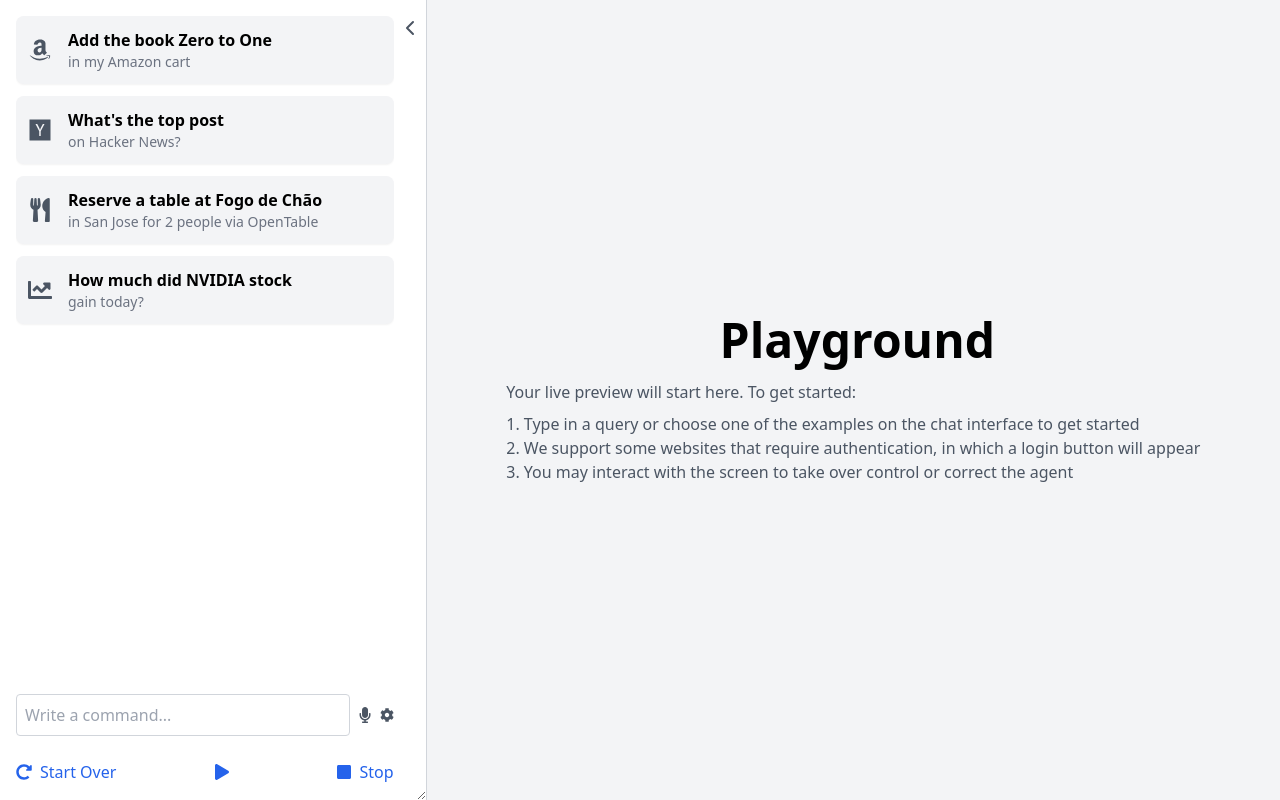
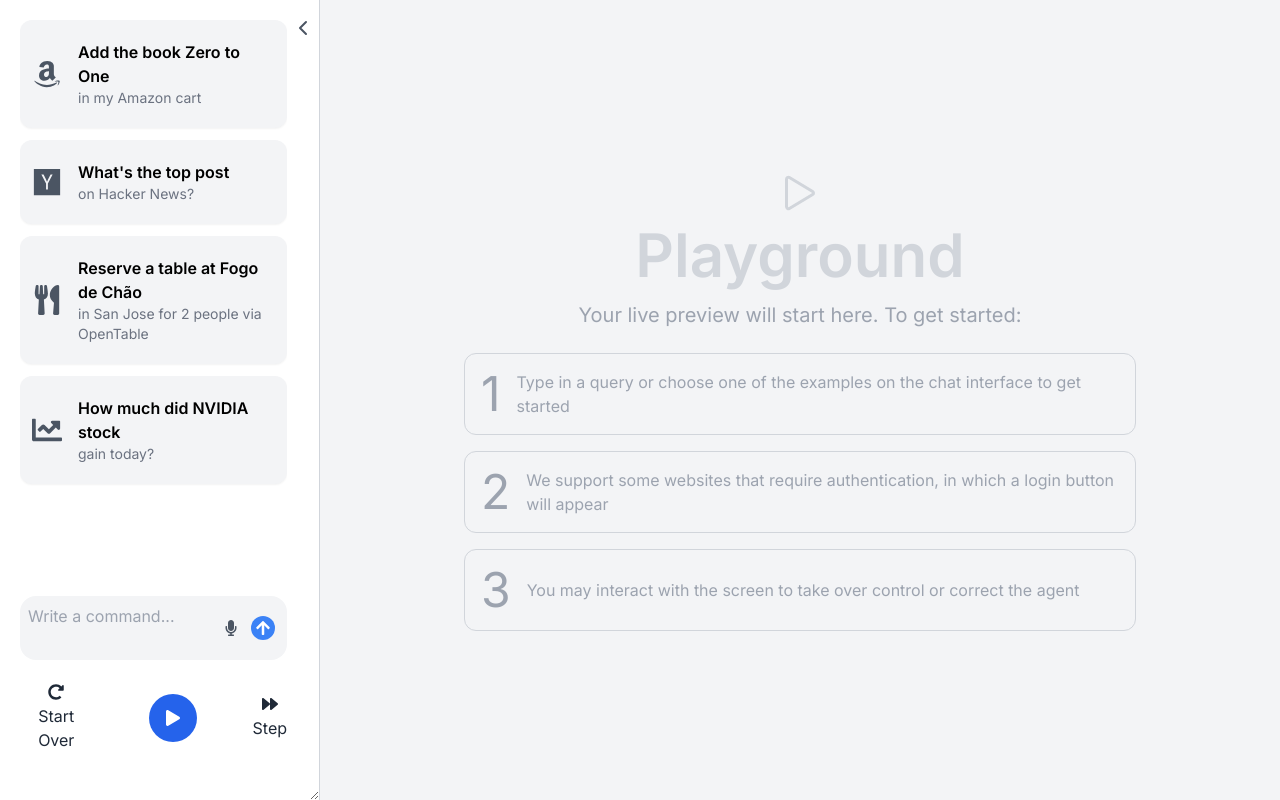
Before and after one commit to abhinavsanyal/web-agent-ui, a React (Create React App) app: page / in a window 1280 px wide. Built offline with nearby package versions, Linux system fonts and the light colour scheme; the HTML template or start-up script is replaced by a standard one.

Commit message:
WIP: polished the UI

```diff
--- a/package.json
+++ b/package.json
@@ -10,6 +10,7 @@
     "@types/node": "^16.18.97",
     "@types/react": "^18.3.2",
     "@types/react-dom": "^18.3.0",
+    "axios": "^1.6.8",
     "class-variance-authority": "^0.7.0",
     "clsx": "^2.1.1",
     "lucide-react": "^0.378.0",
--- a/public/index.html
+++ b/public/index.html
@@ -9,6 +9,7 @@
       name="description"
       content="Web site created using create-react-app"
     />
+    <link href="https://fonts.googleapis.com/css2?family=Inter:wght@400;500;600;700&display=swap" rel="stylesheet">
     <link rel="apple-touch-icon" href="%PUBLIC_URL%/logo192.png" />
     <!--
       manifest.json provides metadata used when your web app is installed on a
--- a/src/App.tsx
+++ b/src/App.tsx
@@ -16,7 +16,7 @@
 
   return (
     <div className="flex h-screen ">
-      <div className={`relative flex flex-col ${isExpanded ? "w-1/3" : "w-20"} border-r border-gray-300 pr-8 p-4 resize-x overflow-hidden transition-width duration-300`}>
+      <div className={`relative flex flex-col ${isExpanded ? "w-1/4" : "w-20"} border-r border-gray-300 pr-8 p-5 pb-12 resize-x overflow-hidden transition-width duration-300`}>
         {isExpanded && (
           <>
             <CommandList onSelectPrompt={handleSelectPrompt} />
--- a/src/api.ts
+++ b/src/api.ts
@@ -1,13 +1,14 @@
-export async function postCommand(prompt: string): Promise<void> {
-    const response = await fetch("http://54.67.123.43:3030/get-web-agent-response", {
+export async function postCommand(prompt: string, signal: AbortSignal): Promise<any> {
+    const response = await fetch("http://18.144.171.73:3030/get-web-agent-response", {
       method: "POST",
       headers: {
         'Content-Type': 'application/json'
       },
-      body: JSON.stringify({ prompt })
+      body: JSON.stringify({ prompt }),
+      signal: signal
     });
     if (!response.ok) {
       throw new Error('Network response was not ok');
     }
     return response.json();
-  }
+}
--- a/src/components/CommandInput.tsx
+++ b/src/components/CommandInput.tsx
@@ -1,28 +1,99 @@
-import React, { useState } from 'react';
-import { FaMicrophone, FaCog } from 'react-icons/fa';
-import { postCommand } from '../api';
+import React, { useEffect, useRef, useState } from "react";
+import { FaMicrophone, FaArrowUp, FaStop } from "react-icons/fa";
+import { postCommand } from "../api";
 
-const CommandInput: React.FC<{ input: string, onInputChange: (input: string) => void, onToggleIframe: (toggle: boolean) => void }> = ({ input, onInputChange, onToggleIframe }) => {
-  const handleEnter = async (event: React.KeyboardEvent<HTMLInputElement>) => {
-    if (event.key === 'Enter' && input.trim()) {
-      onToggleIframe(true);  // Show iframe immediately
-      await postCommand(input);
-      onToggleIframe(false); // Hide iframe after getting response
+const CommandInput: React.FC<{
+  input: string;
+  onInputChange: (input: string) => void;
+  onToggleIframe: (toggle: boolean) => void;
+}> = ({ input, onInputChange, onToggleIframe }) => {
+  const [isLoading, setIsLoading] = useState(false);
+  const abortController = useRef(new AbortController());
+  const textareaRef = useRef<HTMLTextAreaElement>(null);
+
+  const submitInput = async () => {
+    if (input.trim()) {
+      setIsLoading(true);
+      onToggleIframe(true);
+      try {
+        await postCommand(input, abortController.current.signal);
+      } catch (error) {
+        if (error instanceof Error) {
+          console.error("Error:", error.message);
+        } else {
+          console.error("An unexpected error occurred:", error);
+        }
+      }
+      setIsLoading(false);
+      onToggleIframe(false);
+      onInputChange(""); // Clear input after command
     }
   };
 
+  const handleKeyDown = async (
+    event: React.KeyboardEvent<HTMLTextAreaElement>
+  ) => {
+    if (event.key === "Enter" && !event.shiftKey) {
+      event.preventDefault(); // Prevent new line on Enter key alone
+      await submitInput();
+    }
+  };
+
+  const handleInput = (e: React.ChangeEvent<HTMLTextAreaElement>) => {
+    onInputChange(e.target.value);
+    adjustHeight();
+  };
+
+  const clearInput = () => {
+    onInputChange(""); // Set input to empty string
+    adjustHeight();
+  };
+
+  const cancelRequest = () => {
+    abortController.current.abort(); // Abort the ongoing fetch request
+    abortController.current = new AbortController(); // Create a new controller for future requests
+    setIsLoading(false);
+    onToggleIframe(false);
+  };
+
+  // Adjust the height of the textarea based on its content
+  const adjustHeight = () => {
+    if (textareaRef.current) {
+      textareaRef.current.style.height = "auto";
+      textareaRef.current.style.height = `${textareaRef.current.scrollHeight}px`;
+    }
+  };
+
+  // Adjust height whenever the input changes
+  useEffect(() => {
+    adjustHeight();
+  }, [input]);
+
   return (
-    <div className="flex items-center mb-6">
-      <input
-        type="text"
+    <div className="flex items-center mb-6 relative">
+      <textarea
+        ref={textareaRef}
         placeholder="Write a command..."
-        className="w-full p-2 border border-gray-300 rounded"
+        className="w-full pl-2 pr-12 py-2 bg-gray-100 focus:outline-none resize-none overflow-hidden"
+        style={{ maxHeight: "200px", borderRadius: "1rem" }}
         value={input}
-        onChange={(e) => onInputChange(e.target.value)}
-        onKeyDown={handleEnter}
+        onChange={handleInput}
+        onKeyDown={handleKeyDown}
       />
-      <FaMicrophone className="text-gray-600 ml-2" />
-      <FaCog className="text-gray-600 ml-2" />
+      <FaMicrophone className="text-gray-600 absolute right-12" />
+      <div className="absolute right-3 top-1/2 transform -translate-y-1/2">
+        <div
+          className={`rounded-full text-white p-1 cursor-pointer ${
+            isLoading ? "bg-gray-700" : "bg-blue-500"
+          }`}
+        >
+          {isLoading ? (
+            <FaStop onClick={cancelRequest} />
+          ) : (
+            <FaArrowUp onClick={submitInput} />
+          )}
+        </div>
+      </div>
     </div>
   );
 };
--- a/src/components/CommandItem.tsx
+++ b/src/components/CommandItem.tsx
@@ -11,8 +11,8 @@
 
 const CommandItem: React.FC<CommandItemProps> = ({ icon: Icon, text, subtext, prompt, onSelectPrompt }) => {
   return (
-    <div className="flex items-center p-3 mb-3 bg-gray-100 rounded-lg shadow-sm cursor-pointer" onClick={() => onSelectPrompt(prompt)}>
-        <Icon className="text-gray-600 flex-shrink-0 text-2xl mr-4" />
+    <div className="flex items-center p-3 pt-5 pb-5 mb-3 bg-gray-100 rounded-xl shadow-sm cursor-pointer" onClick={() => onSelectPrompt(prompt)}>
+        <Icon className="text-gray-600 flex-shrink-0 text-3xl mr-4" />
         <div className="flex flex-col">
             <span className="text-md font-semibold">{text}</span>
             <span className="text-sm text-gray-500">{subtext}</span>
--- a/src/components/ControlBar.tsx
+++ b/src/components/ControlBar.tsx
@@ -1,19 +1,19 @@
 import React from "react";
-import { FaRedoAlt, FaPlay, FaStop } from "react-icons/fa";
+import { FaRedoAlt, FaPlay, FaForward } from "react-icons/fa";
 
 const ControlBar: React.FC = () => {
   return (
-    <div className="mt-auto flex items-center justify-between">
-      <button className="flex items-center text-blue-600">
-        <FaRedoAlt className="mr-2" />
+    <div className="mt-auto flex items-center justify-center text-md">
+      <button className="flex flex-col items-center text-gray-800 mr-4">
+        <FaRedoAlt className="mb-1" />
         <span>Start Over</span>
       </button>
-      <button className="flex items-center text-blue-600">
-        <FaPlay className="mr-2" />
+      <button className="flex items-center justify-center bg-blue-600 text-white rounded-full p-4 mx-10">
+        <FaPlay />
       </button>
-      <button className="flex items-center text-blue-600">
-        <FaStop className="mr-2" />
-        <span>Stop</span>
+      <button className="flex flex-col items-center text-gray-800 ml-4">
+        <FaForward className="mb-1" />
+        <span>Step</span>
       </button>
     </div>
   );
--- a/src/components/RightContainer.tsx
+++ b/src/components/RightContainer.tsx
@@ -1,30 +1,25 @@
 import React from 'react';
+import { IoPlayOutline } from "react-icons/io5";
 
-interface RightContainerProps {
-  showIframe: boolean;
-}
-
-const RightContainer: React.FC<RightContainerProps> = ({ showIframe }) => {
+const RightContainer: React.FC<{ showIframe: boolean }> = ({ showIframe }) => {
   return (
-    <div className="flex-1 p-10 flex flex-col justify-center items-center  bg-gray-100 ">
+    <div className="flex-1 p-10 flex flex-col justify-center items-center bg-gray-100 text-center">
       {showIframe ? (
         // eslint-disable-next-line jsx-a11y/iframe-has-title
-        <iframe src="http://54.67.123.43:6080/vnc_auto.html" className="w-full h-full"></iframe>
+        <iframe src="http://18.144.171.73:6080/vnc_auto.html" className="w-full h-full"></iframe>
       ) : (
         <>
-          <div className="flex items-center mb-4 text-center">
-            <i className="fas fa-play-circle text-4xl text-gray-600 mr-2"></i>
-            <h1 className="text-5xl font-bold">Playground</h1>
+          <div className="flex flex-col items-center mb-4">
+            <IoPlayOutline className="text-5xl text-gray-300 mb-2" />
+            <h1 className="text-6xl font-semibold text-gray-300">Playground</h1>
           </div>
-          <div className="text-gray-600">
-            <p className="mb-2">
-              Your live preview will start here. To get started:
-            </p>
-            <ol className="list-decimal list-inside">
-              <li>Type in a query or choose one of the examples on the chat interface to get started</li>
-              <li>We support some websites that require authentication, in which a login button will appear</li>
-              <li>You may interact with the screen to take over control or correct the agent</li>
-            </ol>
+          <p className="text-gray-400 text-xl font-thin mb-6">
+            Your live preview will start here. To get started:
+          </p>
+          <div className="space-y-4 max-w-2xl mx-auto">
+            <CustomListItem index={1} text="Type in a query or choose one of the examples on the chat interface to get started" />
+            <CustomListItem index={2} text="We support some websites that require authentication, in which a login button will appear" />
+            <CustomListItem index={3} text="You may interact with the screen to take over control or correct the agent" />
           </div>
         </>
       )}
@@ -32,4 +27,13 @@
   );
 };
 
+const CustomListItem: React.FC<{ index: number; text: string }> = ({ index, text }) => {
+  return (
+    <div className="flex items-center border border-gray-300 rounded-xl p-4">
+      <div className="text-5xl text-gray-400 mr-4">{index}</div>
+      <div className="flex-1 text-gray-400 text-left">{text}</div>
+    </div>
+  );
+};
+
 export default RightContainer;
--- a/src/index.css
+++ b/src/index.css
@@ -69,3 +69,8 @@
     --radius: 0.5rem;
   }
 }
+
+
+body {
+  font-family: 'Inter';
+}
--- a/tailwind.config.js
+++ b/tailwind.config.js
@@ -4,7 +4,11 @@
     "./src/**/*.{js,jsx,ts,tsx}",  // Adjust if your source files are located differently
   ],
   theme: {
-    extend: {},
+    extend: {
+      fontFamily: {
+        sans: ['Inter', 'system-ui', '-apple-system', 'BlinkMacSystemFont', 'Segoe UI', 'Roboto', 'Helvetica Neue', 'Arial', 'sans-serif'],
+      },
+    },
   },
   plugins: [],
 }
```
Also changed, not shown: src/App.css (added), 1 other file (tests, documents, lock files or other folders).
